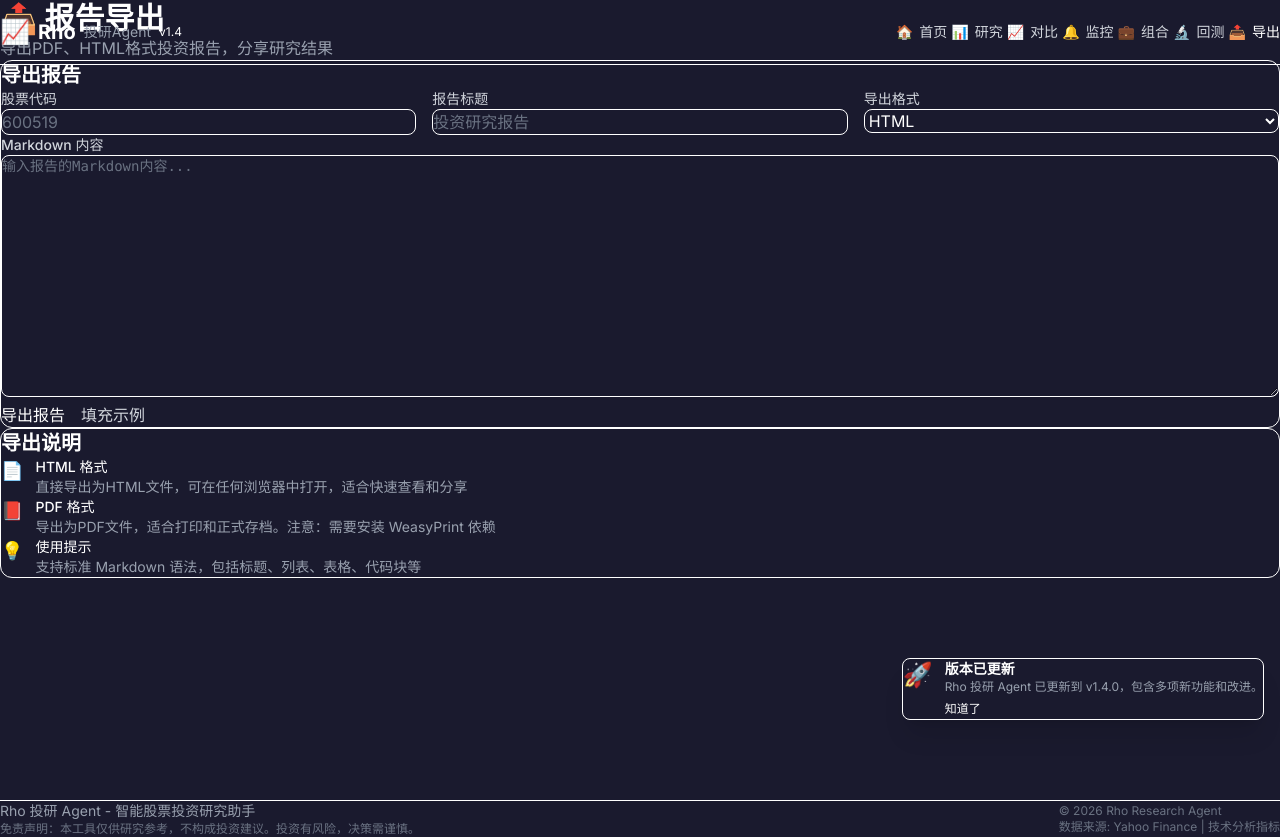
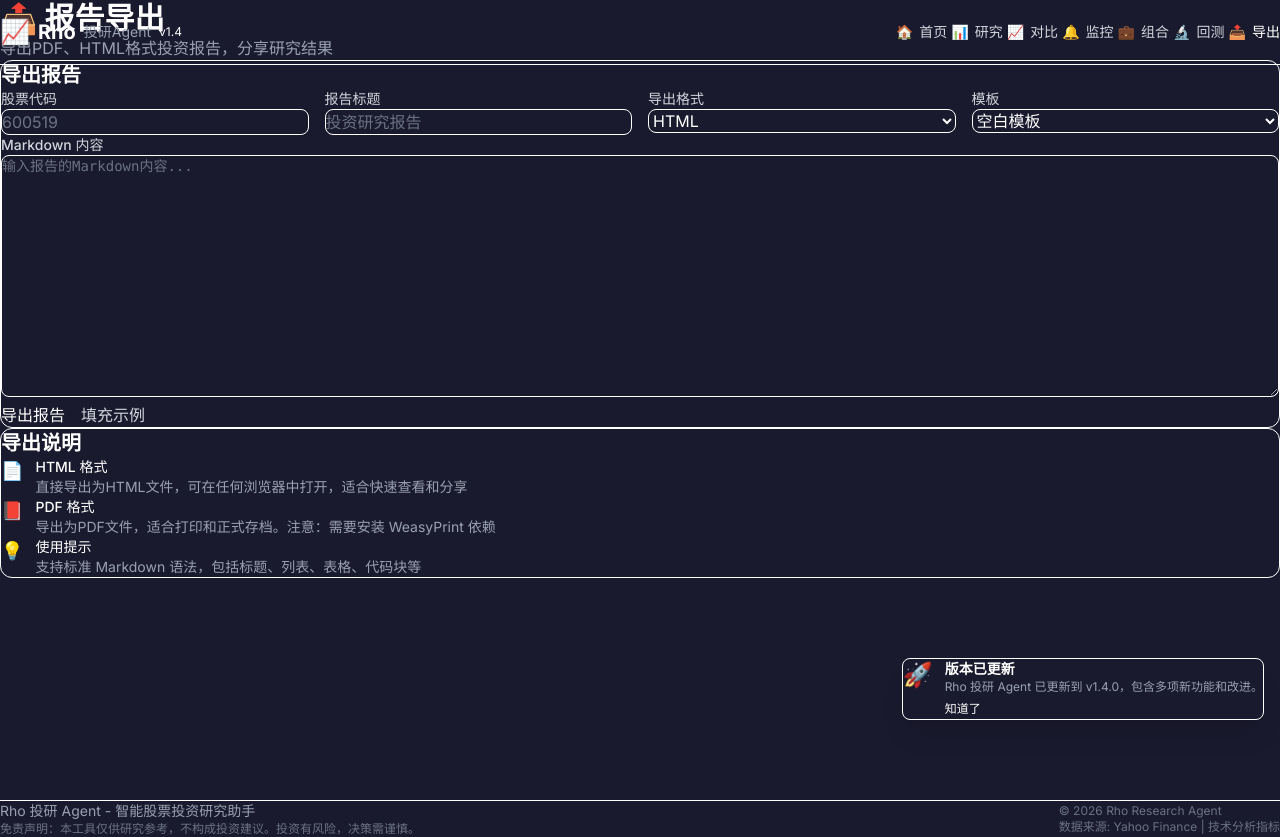
Before and after one commit to Xues-idiot/investment-research-agent, a Next.js app in the folder frontend/: page /exports in a window 1280 px wide. Built offline with nearby package versions, Linux system fonts and the light colour scheme.

Commit message:
fix(Rho): 修复导出页面重复变量定义错误
移除 exports/page.tsx 中重复的 sampleReport 变量定义，修复构建错误

```diff
--- a/frontend/src/app/exports/page.tsx
+++ b/frontend/src/app/exports/page.tsx
@@ -12,6 +12,55 @@ export default function ExportsPage() {
   const [error, setError] = useState<string | null>(null);
   const [success, setSuccess] = useState<string | null>(null);
   const [downloadUrl, setDownloadUrl] = useState<string | null>(null);
+  const [selectedTemplate, setSelectedTemplate] = useState('blank');
+
+  const sampleReport = `# 贵州茅台（600519）投资研究报告
+
+## 基本面分析
+
+**公司概况**
+贵州茅台是中国白酒行业的龙头企业，主要从事茅台酒及系列酒的生产和销售。
+
+**财务数据**
+- 营业收入：2023年约1476亿元
+- 净利润：2023年约747亿元
+- 毛利率：约92%
+- ROE：约30%
+
+**估值分析**
+- PE ratio: 约28倍
+- PB ratio: 约10倍
+- 股息率: 约2.5%
+
+## 技术面分析
+
+**趋势分析**
+- MA5: ¥1750.00
+- MA20: ¥1720.00
+- MA60: ¥1680.00
+- 当前趋势：多头排列
+
+**技术指标**
+- RSI(14): 58.5
+- MACD: 金叉状态
+- KDJ: 中性偏多
+
+## 投资建议
+
+**综合评级**: ⭐⭐⭐⭐ ☆ (4/5)
+
+**风险等级**: R2 (中低风险)
+
+**结论**: 贵州茅台作为白酒龙头，具有较强的品牌护城河和稳定的现金流。估值处于合理区间，适合长期持有。
+
+---
+*报告由 Rho 投研 Agent 自动生成，仅供参考，不构成投资建议。*`;
+
+  const templates = {
+    blank: { name: '空白模板', content: '' },
+    standard: { name: '标准投研报告', content: sampleReport },
+    brief: { name: '简报模板', content: `# {{stockCode}} 投资简报\n\n## 核心观点\n\n- 置信度: {{confidence}}\n- 风险等级: {{riskLevel}}\n\n## 投资建议\n\n{{summary}}` },
+  };
 
   const handleExport = async () => {
     if (!markdownContent) {
@@ -58,48 +107,6 @@ export default function ExportsPage() {
     }
   };
 
-  const sampleReport = `# 贵州茅台（600519）投资研究报告
-
-## 基本面分析
-
-**公司概况**
-贵州茅台是中国白酒行业的龙头企业，主要从事茅台酒及系列酒的生产和销售。
-
-**财务数据**
-- 营业收入：2023年约1476亿元
-- 净利润：2023年约747亿元
-- 毛利率：约92%
-- ROE：约30%
-
-**估值分析**
-- PE ratio: 约28倍
-- PB ratio: 约10倍
-- 股息率: 约2.5%
-
-## 技术面分析
-
-**趋势分析**
-- MA5: ¥1750.00
-- MA20: ¥1720.00
-- MA60: ¥1680.00
-- 当前趋势：多头排列
-
-**技术指标**
-- RSI(14): 58.5
-- MACD: 金叉状态
-- KDJ: 中性偏多
-
-## 投资建议
-
-**综合评级**: ⭐⭐⭐⭐ ☆ (4/5)
-
-**风险等级**: R2 (中低风险)
-
-**结论**: 贵州茅台作为白酒龙头，具有较强的品牌护城河和稳定的现金流。估值处于合理区间，适合长期持有。
-
----
-*报告由 Rho 投研 Agent 自动生成，仅供参考，不构成投资建议。*`;
-
   return (
     <div className="min-h-screen bg-background-500 py-8">
       <div className="max-w-7xl mx-auto px-4">
@@ -120,7 +127,7 @@ export default function ExportsPage() {
           className="bg-background-600 rounded-xl border border-background-400 p-6 mb-8"
         >
           <h2 className="text-xl font-semibold text-white mb-4">导出报告</h2>
-          <div className="grid grid-cols-1 md:grid-cols-3 gap-4 mb-4">
+          <div className="grid grid-cols-1 md:grid-cols-4 gap-4 mb-4">
             <div>
               <label className="block text-gray-300 text-sm font-medium mb-2">股票代码</label>
               <input
@@ -150,6 +157,23 @@ export default function ExportsPage() {
               >
                 <option value="html">HTML</option>
                 <option value="pdf">PDF</option>
+              </select>
+            </div>
+            <div>
+              <label className="block text-gray-300 text-sm font-medium mb-2">模板</label>
+              <select
+                value={selectedTemplate}
+                onChange={(e) => {
+                  setSelectedTemplate(e.target.value);
+                  if (e.target.value !== 'blank') {
+                    setMarkdownContent(templates[e.target.value as keyof typeof templates].content);
+                  }
+                }}
+                className="w-full px-4 py-3 bg-background-500 border border-background-400 rounded-lg text-white focus:outline-none focus:border-primary-500"
+              >
+                <option value="blank">空白模板</option>
+                <option value="standard">标准投研报告</option>
+                <option value="brief">简报模板</option>
               </select>
             </div>
           </div>
```
